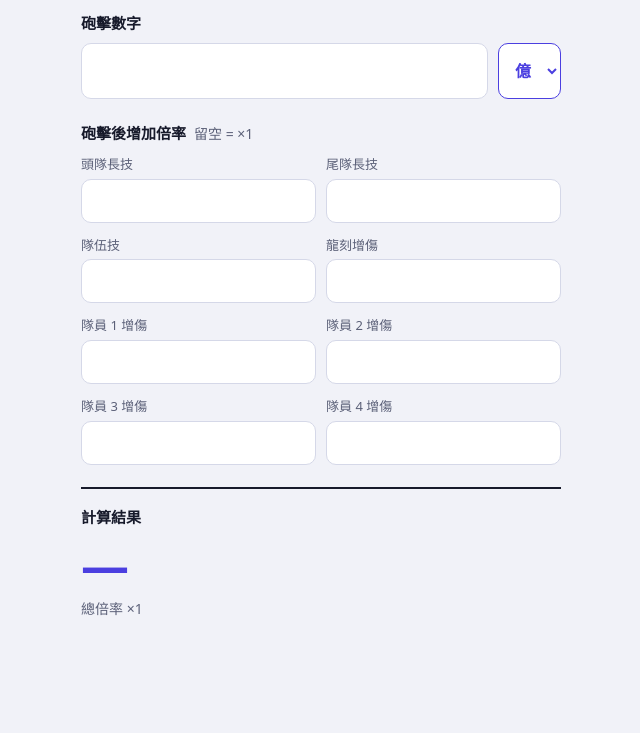
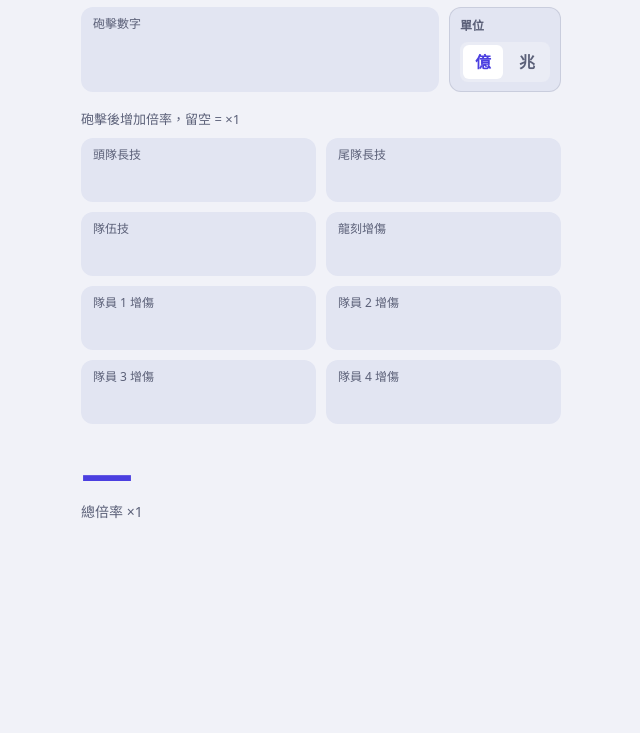
Before and after one commit to code0labtw/Damage-Calculation, a plain HTML site: page index.html in a window 1280 px wide. Shown: the part 67-800 px from the top of the page, without its empty margins (319-959 px from the left). Drawn offline with Linux system fonts and the light colour scheme.

Commit message:
Add files via upload

```diff
--- a/index.html
+++ b/index.html
@@ -5,29 +5,49 @@
 <meta name="viewport" content="width=device-width, initial-scale=1, viewport-fit=cover">
 <title>砲擊倍率計算</title>
 <style>
-:root{color-scheme:light dark;--bg:light-dark(#f1f2f8,#12141c);--ink:light-dark(#171a2b,#e9ebf7);--mute:light-dark(#5b6078,#9aa0bd);--line:light-dark(#d5d8e8,#2c3044);--field:light-dark(#fff,#1b1e2b);--acc:light-dark(#4b3fe0,#a39dff);--on-acc:light-dark(#fff,#14122e)}
+:root{color-scheme:light dark;--bg:light-dark(#f1f2f8,#12141c);--ink:light-dark(#171a2b,#e9ebf7);--mute:light-dark(#5b6078,#9aa0bd);--field:light-dark(#e2e5f2,#1d2130);--acc:light-dark(#4b3fe0,#a39dff);--on-acc:light-dark(#fff,#14122e);--tint:color-mix(in oklab,var(--acc) 16%,var(--field));--thumb:light-dark(#fff,#2d3350)}
 *{box-sizing:border-box;-webkit-tap-highlight-color:transparent}
-body{margin:0;background:var(--bg);color:var(--ink);font:1rem/1.6 "Noto Sans TC",system-ui,-apple-system,sans-serif;padding:env(safe-area-inset-top) 0 env(safe-area-inset-bottom)}
+body{margin:0;background:var(--bg);color:var(--ink);font:1rem/1.5 "Noto Sans TC",system-ui,-apple-system,sans-serif;padding:env(safe-area-inset-top) 0 env(safe-area-inset-bottom)}
 ::selection{background:var(--acc);color:var(--on-acc)}
 :focus-visible{outline:2px solid var(--acc);outline-offset:2px}
-main{width:min(480px,100% - 32px);margin:0 auto;padding:20px 0 32px;display:grid;grid-template-columns:minmax(0,1fr);gap:22px}
-header{display:flex;flex-wrap:wrap;align-items:center;gap:14px 12px}
+main{width:min(480px,100% - 32px);margin:0 auto;padding:20px 0 28px;display:grid;grid-template-columns:minmax(0,1fr);gap:18px}
+header{display:flex;flex-wrap:wrap;align-items:center;gap:12px}
 h1{margin:0 auto 0 0;font-size:1.25rem;line-height:1.2;white-space:nowrap}
-h2{margin:0 0 8px;font-size:.9375rem}
-h2 small{margin-left:8px;color:var(--mute);font-weight:400;font-size:.875rem}
-button{min-height:36px;padding:0 12px;background:none;border:1px solid var(--line);border-radius:999px;color:var(--mute);font:inherit;font-size:.8125rem;white-space:nowrap;cursor:pointer;transition:border-color .15s,color .15s,transform .12s cubic-bezier(.2,.8,.2,1)}
-button:hover{border-color:var(--acc);color:var(--acc)}
+button{min-height:36px;padding:0 12px;background:var(--field);border:0;border-radius:999px;color:var(--mute);font:inherit;font-size:.8125rem;white-space:nowrap;cursor:pointer;transition:color .15s,transform .12s cubic-bezier(.2,.8,.2,1)}
+button:hover{color:var(--acc)}
 button:active{transform:scale(.97)}
-input,select{min-height:44px;padding:8px 12px;background:var(--field);color:var(--ink);border:1px solid var(--line);border-radius:10px;font:inherit;caret-color:var(--acc);font-variant-numeric:tabular-nums}
-.base{display:flex;gap:10px}
-.base input{flex:1;min-width:0;font-size:1.5rem}
-select{color:var(--acc);font-weight:700;border-color:var(--acc)}
-#mults{display:grid;grid-template-columns:1fr 1fr;gap:12px 10px}
-#mults label{display:grid;gap:4px;color:var(--mute);font-size:.8125rem}
-#mults input{width:100%;color:var(--ink);font-size:1rem}
-.total{padding-top:16px;border-top:2px solid var(--ink)}
-#out{margin:0 0 6px;color:var(--acc);font-size:clamp(2.25rem,11vw,3rem);font-weight:700;line-height:1.15;font-variant-numeric:tabular-nums;overflow-wrap:anywhere}
-.small{color:var(--mute);font-size:.875rem;font-variant-numeric:tabular-nums}
+.base{display:grid;grid-template-columns:minmax(0,1fr) auto;gap:10px}
+.tile{display:block;padding:8px 12px 6px;background:var(--field);border-radius:12px;color:var(--mute);font-size:.75rem;cursor:text}
+.tile:focus-within,.tile:has(input:not(:placeholder-shown)){background:var(--tint)}
+.tile input{display:block;width:100%;min-height:32px;padding:0;background:none;border:0;outline:0;color:var(--ink);font:inherit;font-size:1.125rem;font-weight:600;caret-color:var(--acc);appearance:textfield;font-variant-numeric:tabular-nums}
+.tile input::-webkit-inner-spin-button{appearance:none}
+.tile:has(input:not(:placeholder-shown)) input{color:var(--acc)}
+.big input{font-size:1.75rem;min-height:40px}
+.seg{position:relative;display:grid;grid-template-columns:1fr 1fr;padding:4px;background:var(--field);border-radius:14px;box-shadow:inset 0 1px 3px rgb(0 0 0/.22)}
+.seg::before{content:"";position:absolute;inset:4px auto 4px 4px;width:calc(50% - 4px);border-radius:10px;background:var(--thumb);box-shadow:0 1px 2px rgb(0 0 0/.25),0 6px 12px -4px rgb(0 0 0/.35),inset 0 1px 0 rgb(255 255 255/.1);transition:translate .28s cubic-bezier(.2,.8,.2,1)}
+.seg:has(label+label input:checked)::before{translate:100% 0}
+.seg label{position:relative;display:grid}
+.seg input{position:absolute;opacity:0}
+.seg span{position:relative;display:grid;place-items:center;min-width:56px;padding:0 12px;color:var(--mute);font-size:1.125rem;font-weight:700;cursor:pointer;transition:color .2s}
+.seg input:checked+span{color:var(--acc)}
+.seg input:focus-visible+span{outline:2px solid var(--acc);border-radius:10px}
+/* Simple, static unit selector */
+.base{align-items:stretch}
+.unit-panel{min-width:112px;display:flex;flex-direction:column;justify-content:center;gap:7px;padding:9px 10px;background:var(--field);border:1px solid color-mix(in oklab,var(--mute) 18%,transparent);border-radius:12px}
+.unit-caption{font-size:.75rem;font-weight:600;color:var(--mute)}
+.unit-options{display:grid;grid-template-columns:1fr 1fr;gap:4px;padding:3px;background:color-mix(in oklab,var(--bg) 55%,var(--field));border-radius:8px}
+.unit-option{position:relative;display:block;min-width:0;cursor:pointer}
+.unit-option input{position:absolute;width:1px;height:1px;opacity:0}
+.unit-card{display:grid;min-height:34px;place-items:center;border-radius:6px;color:var(--mute);font-size:1rem;font-weight:700}
+.unit-option input:checked+.unit-card{background:var(--thumb);color:var(--acc)}
+.unit-option input:focus-visible+.unit-card{outline:2px solid var(--acc);outline-offset:1px}
+@media(max-width:380px){.base{grid-template-columns:minmax(0,1fr) 112px;gap:8px}.unit-panel{min-width:0;padding:8px}}
+
+
+.note{margin:0 0 8px;color:var(--mute);font-size:.8125rem}
+#mults{display:grid;grid-template-columns:1fr 1fr;gap:10px}
+#out{color:var(--acc);font-size:clamp(2.5rem,13vw,3.25rem);font-weight:700;line-height:1.15;font-variant-numeric:tabular-nums;overflow-wrap:anywhere}
+.meta{display:flex;flex-wrap:wrap;justify-content:space-between;gap:2px 16px;color:var(--mute);font-size:.875rem;font-variant-numeric:tabular-nums}
 @media(prefers-reduced-motion:reduce){*{transition:none!important}}
 </style>
 </head>
@@ -35,42 +55,43 @@ select{color:var(--acc);font-weight:700;border-color:var(--acc)}
 <main>
 <header><h1>砲擊倍率計算</h1><button id="clear">全部清空</button><button id="theme">切換深淺</button></header>
 
-<div>
-<h2>砲擊數字</h2>
 <div class="base">
-<input id="base" type="number" inputmode="decimal" step="any" aria-label="砲擊數值">
-<select id="unit" aria-label="單位"><option value="1e8">億</option><option value="1e12">兆</option></select>
-</div>
+<label class="tile big">砲擊數字<input id="base" type="number" inputmode="decimal" step="any" placeholder=" "></label>
+<section class="unit-panel" aria-label="選擇數值單位">
+ <span class="unit-caption">單位</span>
+ <div class="unit-options" role="radiogroup" aria-label="單位">
+  <label class="unit-option"><input type="radio" name="u" value="1e8" checked><span class="unit-card">億</span></label>
+  <label class="unit-option"><input type="radio" name="u" value="1e12"><span class="unit-card">兆</span></label>
+ </div>
+</section>
 </div>
 
 <div>
-<h2>砲擊後增加倍率<small>留空 = ×1</small></h2>
+<p class="note">砲擊後增加倍率，留空 = ×1</p>
 <div id="mults"></div>
 </div>
 
-<div class="total" aria-live="polite">
-<h2>計算結果</h2>
+<div aria-live="polite">
 <div id="out">—</div>
-<div class="small" id="mult"></div>
-<div class="small" id="raw"></div>
+<div class="meta"><span id="mult"></span><span id="raw"></span></div>
 </div>
 </main>
 
 <script>
 const $=id=>document.getElementById(id);
 const names=['頭隊長技','尾隊長技','隊伍技','龍刻增傷','隊員 1 增傷','隊員 2 增傷','隊員 3 增傷','隊員 4 增傷'];
-$('mults').innerHTML=names.map(n=>`<label>${n}<input class="m" type="number" inputmode="decimal" step="any"></label>`).join('');
+$('mults').innerHTML=names.map(n=>`<label class="tile">${n}<input class="m" type="number" inputmode="decimal" step="any" placeholder=" "></label>`).join('');
 const ms=[...document.querySelectorAll('.m')];
 const fmt=v=>{const u=[[1e16,'京'],[1e12,'兆'],[1e8,'億']].find(([n])=>v>=n);return u?+(v/u[0]).toPrecision(6)+' '+u[1]:v.toLocaleString('zh-TW',{maximumFractionDigits:2})};
 function calc(){
-  const raw=parseFloat($('base').value),base=raw*$('unit').value;
+  const raw=parseFloat($('base').value),base=raw*document.querySelector('[name=u]:checked').value;
   const mult=ms.reduce((m,i)=>m*(parseFloat(i.value)||1),1);
   $('mult').textContent='總倍率 ×'+(+mult.toPrecision(8));
   $('out').textContent=isNaN(raw)?'—':fmt(base*mult);
-  $('raw').textContent=isNaN(raw)?'':'原始砲擊：'+fmt(base);
+  $('raw').textContent=isNaN(raw)?'':'原始砲擊 '+fmt(base);
 }
 document.addEventListener('input',calc);
-$('clear').onclick=()=>{document.querySelectorAll('input').forEach(i=>i.value='');calc();};
+$('clear').onclick=()=>{document.querySelectorAll('input[type=number]').forEach(i=>i.value='');calc();};
 let dark=matchMedia('(prefers-color-scheme:dark)').matches;
 $('theme').onclick=()=>document.documentElement.style.colorScheme=(dark=!dark)?'dark':'light';
 calc();
```
